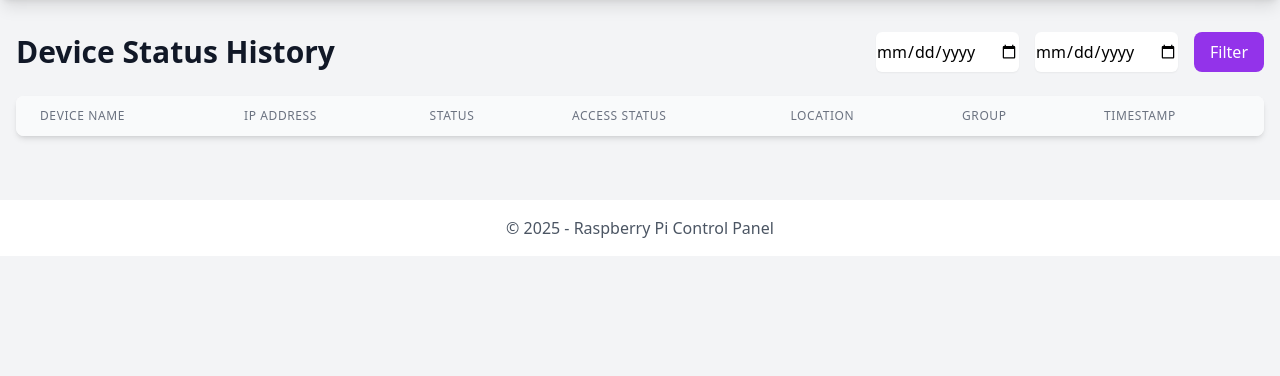
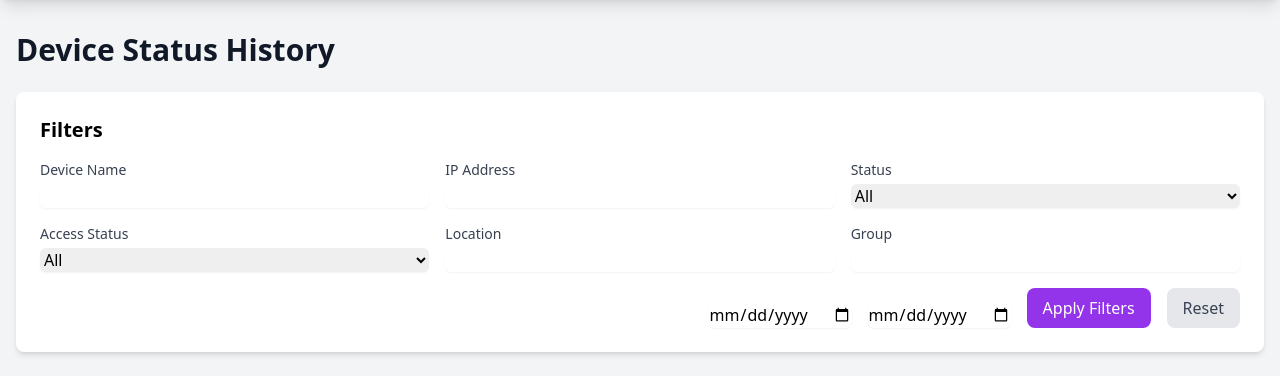
Before and after one commit to smentes71/APTest, an ASP.NET Core app: template Views/History/Index.cshtml in a window 1280 px wide. Shown: the part 68-444 px from the top of the page. Run offline with ASP.NET Core 8, Linux system fonts and the light colour scheme; the template is opened without the code that fills it, so the values that code supplies are empty; style sheets or scripts are compiled from the project's sources; some libraries are stand-ins or nearby versions.

Commit message:
Add filtering capabilities to History view

```diff
--- a/Views/History/Index.cshtml
+++ b/Views/History/Index.cshtml
@@ -6,16 +6,54 @@
 <div class="space-y-6">
     <div class="flex justify-between items-center">
         <h1 class="text-3xl font-bold text-gray-900">Device Status History</h1>
+    </div>
 
-        <div class="flex space-x-4">
-            <input type="date" id="startDate" class="rounded-md border-gray-300 shadow-sm focus:border-purple-500 focus:ring focus:ring-purple-200" />
-            <input type="date" id="endDate" class="rounded-md border-gray-300 shadow-sm focus:border-purple-500 focus:ring focus:ring-purple-200" />
-            <button onclick="filterHistory()" class="bg-purple-600 text-white px-4 py-2 rounded-lg hover:bg-purple-700 transition-colors">
-                Filter
-            </button>
-        </div>
-
-
+    <div class="bg-white shadow-md rounded-lg p-6 mb-6">
+        <h2 class="text-xl font-semibold mb-4">Filters</h2>
+        <form id="filterForm" class="grid grid-cols-1 md:grid-cols-2 lg:grid-cols-3 gap-4">
+            <div>
+                <label class="block text-sm font-medium text-gray-700">Device Name</label>
+                <input type="text" id="deviceName" name="deviceName" class="mt-1 block w-full rounded-md border-gray-300 shadow-sm focus:border-purple-500 focus:ring focus:ring-purple-200" />
+            </div>
+            <div>
+                <label class="block text-sm font-medium text-gray-700">IP Address</label>
+                <input type="text" id="ipAddress" name="ipAddress" class="mt-1 block w-full rounded-md border-gray-300 shadow-sm focus:border-purple-500 focus:ring focus:ring-purple-200" />
+            </div>
+            <div>
+                <label class="block text-sm font-medium text-gray-700">Status</label>
+                <select id="status" name="status" class="mt-1 block w-full rounded-md border-gray-300 shadow-sm focus:border-purple-500 focus:ring focus:ring-purple-200">
+                    <option value="">All</option>
+                    <option value="Online">Online</option>
+                    <option value="Offline">Offline</option>
+                </select>
+            </div>
+            <div>
+                <label class="block text-sm font-medium text-gray-700">Access Status</label>
+                <select id="accessStatus" name="accessStatus" class="mt-1 block w-full rounded-md border-gray-300 shadow-sm focus:border-purple-500 focus:ring focus:ring-purple-200">
+                    <option value="">All</option>
+                    <option value="Open">Open</option>
+                    <option value="Closed">Closed</option>
+                </select>
+            </div>
+            <div>
+                <label class="block text-sm font-medium text-gray-700">Location</label>
+                <input type="text" id="location" name="location" class="mt-1 block w-full rounded-md border-gray-300 shadow-sm focus:border-purple-500 focus:ring focus:ring-purple-200" />
+            </div>
+            <div>
+                <label class="block text-sm font-medium text-gray-700">Group</label>
+                <input type="text" id="group" name="group" class="mt-1 block w-full rounded-md border-gray-300 shadow-sm focus:border-purple-500 focus:ring focus:ring-purple-200" />
+            </div>
+            <div class="md:col-span-2 lg:col-span-3 flex items-end justify-end space-x-4">
+                <input type="date" id="startDate" name="startDate" class="rounded-md border-gray-300 shadow-sm focus:border-purple-500 focus:ring focus:ring-purple-200" />
+                <input type="date" id="endDate" name="endDate" class="rounded-md border-gray-300 shadow-sm focus:border-purple-500 focus:ring focus:ring-purple-200" />
+                <button type="submit" class="bg-purple-600 text-white px-4 py-2 rounded-lg hover:bg-purple-700 transition-colors">
+                    Apply Filters
+                </button>
+                <button type="button" onclick="resetFilters()" class="bg-gray-200 text-gray-700 px-4 py-2 rounded-lg hover:bg-gray-300 transition-colors">
+                    Reset
+                </button>
+            </div>
+        </form>
     </div>
 
     <div class="bg-white shadow-md rounded-lg overflow-hidden">
@@ -69,20 +107,40 @@
 
 @section Scripts {
     <script>
-        function filterHistory() {
-            const startDate = document.getElementById('startDate').value;
-            const endDate = document.getElementById('endDate').value;
+        document.getElementById('filterForm').addEventListener('submit', function(e) {
+            e.preventDefault();
+            applyFilters();
+        });
+
+        function applyFilters() {
             const url = new URL(window.location.href);
+            const form = document.getElementById('filterForm');
+            const formData = new FormData(form);
 
-            if (startDate) url.searchParams.set('startDate', startDate);
-            if (endDate) url.searchParams.set('endDate', endDate);
+            for (const [key, value] of formData.entries()) {
+                if (value) {
+                    url.searchParams.set(key, value);
+                } else {
+                    url.searchParams.delete(key);
+                }
+            }
 
             window.location.href = url.toString();
         }
 
+        function resetFilters() {
+            window.location.href = window.location.pathname;
+        }
 
-
-
-
+        // Set initial filter values from URL parameters
+        document.addEventListener('DOMContentLoaded', function() {
+            const urlParams = new URLSearchParams(window.location.search);
+            for (const [key, value] of urlParams.entries()) {
+                const element = document.getElementById(key);
+                if (element) {
+                    element.value = value;
+                }
+            }
+        });
     </script>
 }
```
Also changed, not shown: Controllers/HistoryController.cs (+42 -10 lines).
